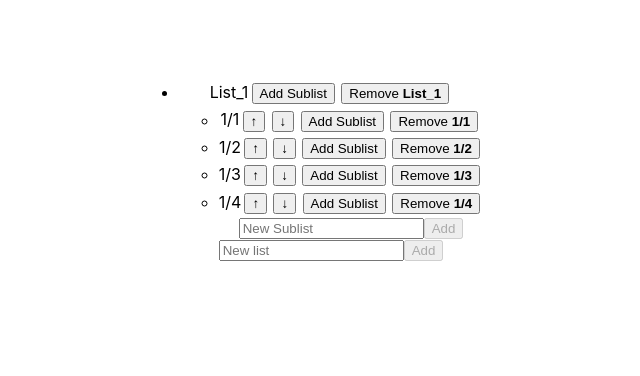
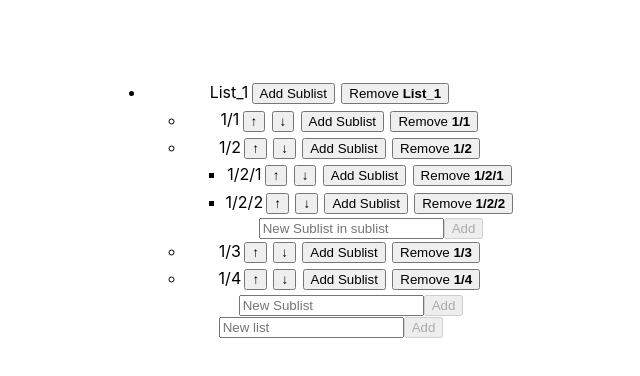
Before and after one commit to Sphinx7777/testFree_3, a React (Create React App) app: page / in a window 1280 px wide. Shown: the top 376 px of the page, without its empty margins (329-969 px from the left). Built offline with nearby package versions, Linux system fonts and the light colour scheme.

Commit message:
add remove List

```diff
--- a/src/App.jsx
+++ b/src/App.jsx
@@ -9,8 +9,7 @@ const ListsWrap = [
 	{
 		id: 1,
 		name: 'List_1',
-		valuesShow: false,
-		valuesEdit: false,
+		nameEdit:false,
 		sublist: [
 			{
 				id: 11,
@@ -30,7 +29,33 @@ const ListsWrap = [
 				valuesShow: false,
 				valuesEdit: false,
 				sublistShow: true,
-				sublist: false,
+				sublist: [
+					{
+						id: 121,
+						name: '1/2/1',
+						valuesShow: false,
+						valuesEdit: false,
+						sublistShow: true,
+						sublist: false,
+						values: {
+							phone: 121,
+							email: 'new@gmail.com'
+						}
+					},
+					{
+						id: 122,
+						name: '1/2/2',
+						valuesShow: false,
+						valuesEdit: false,
+						sublistShow: true,
+						sublist: false,
+						values: {
+							phone: 122,
+							email: 'new@gmail.com'
+						}
+					}
+
+				],
 				values: {
 					phone: 12,
 					email: '12@gmail.com'
--- a/src/Components/Lists/List/ButtonsGroup/ButtonsGroupRemoveList.jsx
+++ b/src/Components/Lists/List/ButtonsGroup/ButtonsGroupRemoveList.jsx
@@ -8,11 +8,14 @@ export const ButtonsGroupRemoveList = ({name,id,dispatch}) => {
 	return (
 		<>
 
-			<button className={s.add} onClick={() => dispatch({type: 'addSublist',
+			<button className={s.add}
+							onClick={() => dispatch({type: 'addSublist',
 				payload:{id}})}>
 				Add Sublist
 			</button>
-			<button className={s.remove}>
+			<button className={s.remove}
+							onClick={() => dispatch({type: 'removeList',
+				id})}>
 				Remove <b>{name}</b>
 			</button>
 		</>
--- a/src/Components/Lists/List/Reducer/Reducer.js
+++ b/src/Components/Lists/List/Reducer/Reducer.js
@@ -2,7 +2,7 @@ const setChangeToLocaleStorage = (arr) => {
 	localStorage.setItem('listsArray', JSON.stringify(arr));
 };
 
-const createNewSublistContent = (name=Math.random().toString(36).substr(2, 5)) => {
+const createNewSublistContent = (name = Math.random().toString(36).substr(2, 5)) => {
 	return {
 		id: Math.random(),
 		name: name,
@@ -17,6 +17,14 @@ const createNewSublistContent = (name=Math.random().toString(36).substr(2, 5)) =
 	}
 };
 
+const createNewList = (name = Math.random().toString(36).substr(2, 5)) => {
+	return {
+		id: Math.random(),
+		name: name,
+		nameEdit: false,
+		sublist: []
+	}
+};
 
 export const reducer = (state, action) => {
 	switch (action.type) {
@@ -56,22 +64,31 @@ export const reducer = (state, action) => {
 			};
 		case 'removeSublist':
 			return {
-				ListsWrap: state.ListsWrap.map(list =>{
-						list.sublist=list.sublist.filter(sub => sub.id !== action.id);
+				ListsWrap: state.ListsWrap.map(list => {
+						list.sublist = list.sublist.filter(sub => sub.id !== action.id);
 						setChangeToLocaleStorage(state.ListsWrap);
 						return list
-				}
-				)};
+					}
+				)
+			};
 		case 'addSublist':
 			return {
-				ListsWrap: state.ListsWrap.map(list =>{
-					if(list.id === action.payload.id){
-						list.sublist.push(createNewSublistContent(action.payload.name));
-					}
+				ListsWrap: state.ListsWrap.map(list => {
+						if (list.id === action.payload.id) {
+							if (!list.sublist || !list.sublist.length) {
+								list.sublist = [];
+								list.sublist.push(createNewSublistContent(action.payload.name));
+								setChangeToLocaleStorage(state.ListsWrap);
+							} else {
+								list.sublist.push(createNewSublistContent(action.payload.name));
+								setChangeToLocaleStorage(state.ListsWrap);
+							}
+						}
 						setChangeToLocaleStorage(state.ListsWrap);
 						return list
-				}
-				)};
+					}
+				)
+			};
 		case 'toggleValues':
 			return {
 				ListsWrap: state.ListsWrap.map(list => {
@@ -91,8 +108,8 @@ export const reducer = (state, action) => {
 				ListsWrap: state.ListsWrap.map(list => {
 					list.sublist.map(sub => {
 						if (sub.id === action.payload.id) {
-							sub.sublist.map(ss=>{
-								if(ss.id === action.payload.subId){
+							sub.sublist.map(ss => {
+								if (ss.id === action.payload.subId) {
 									ss.valuesShow = !ss.valuesShow;
 									setChangeToLocaleStorage(state.ListsWrap);
 								}
@@ -104,6 +121,25 @@ export const reducer = (state, action) => {
 					return list;
 				})
 			};
+		case 'addList':
+			const newList = (name) => {
+				state.ListsWrap.push(createNewList(name));
+				setChangeToLocaleStorage(state.ListsWrap);
+				return state.ListsWrap;
+			};
+			return {
+				ListsWrap: state.ListsWrap = newList(action.name)
+
+			};
+		case 'removeList':
+			const newListForRemove = () => {
+				state.ListsWrap =	state.ListsWrap.filter(list => list.id !== action.id);
+				setChangeToLocaleStorage(state.ListsWrap);
+				return state.ListsWrap;
+			};
+			return {
+				ListsWrap: state.ListsWrap = newListForRemove()
+			};
 		default:
 			throw new Error();
 	}
--- a/src/Components/Lists/List/TextFieldGroup/TextFieldNewList.jsx
+++ b/src/Components/Lists/List/TextFieldGroup/TextFieldNewList.jsx
@@ -13,7 +13,11 @@ export const TextFieldNewList = ({dispatch}) => {
 	return (
 		<div>
 			<input type="text" maxLength='20' onChange={onChange} placeholder='New list'/>
-			<button disabled={!description}>Add</button>
+			<button disabled={!description}
+							onClick={() => dispatch({type: 'addList',
+								name:description})}>
+				Add
+			</button>
 		</div>
 	);
 };
```
